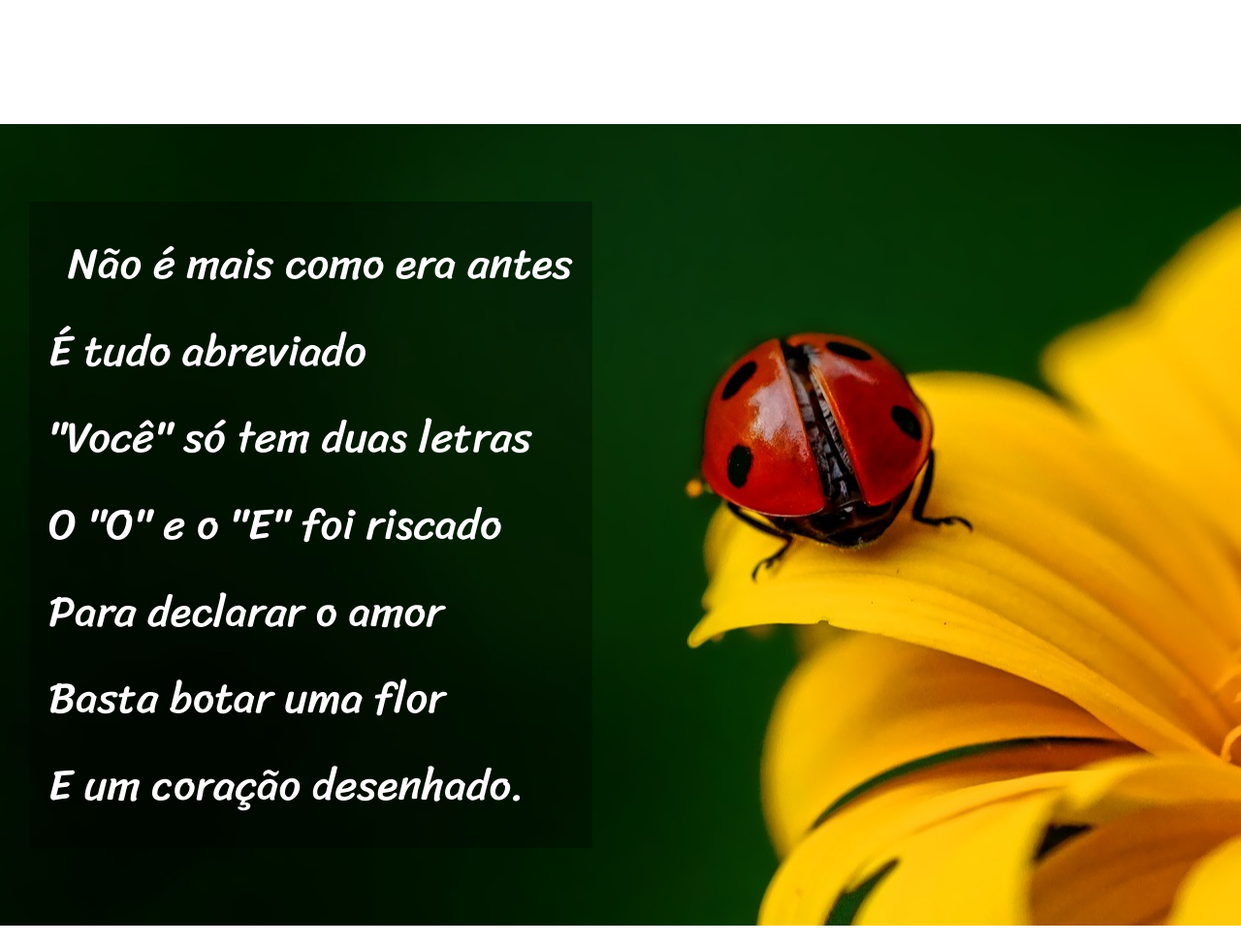
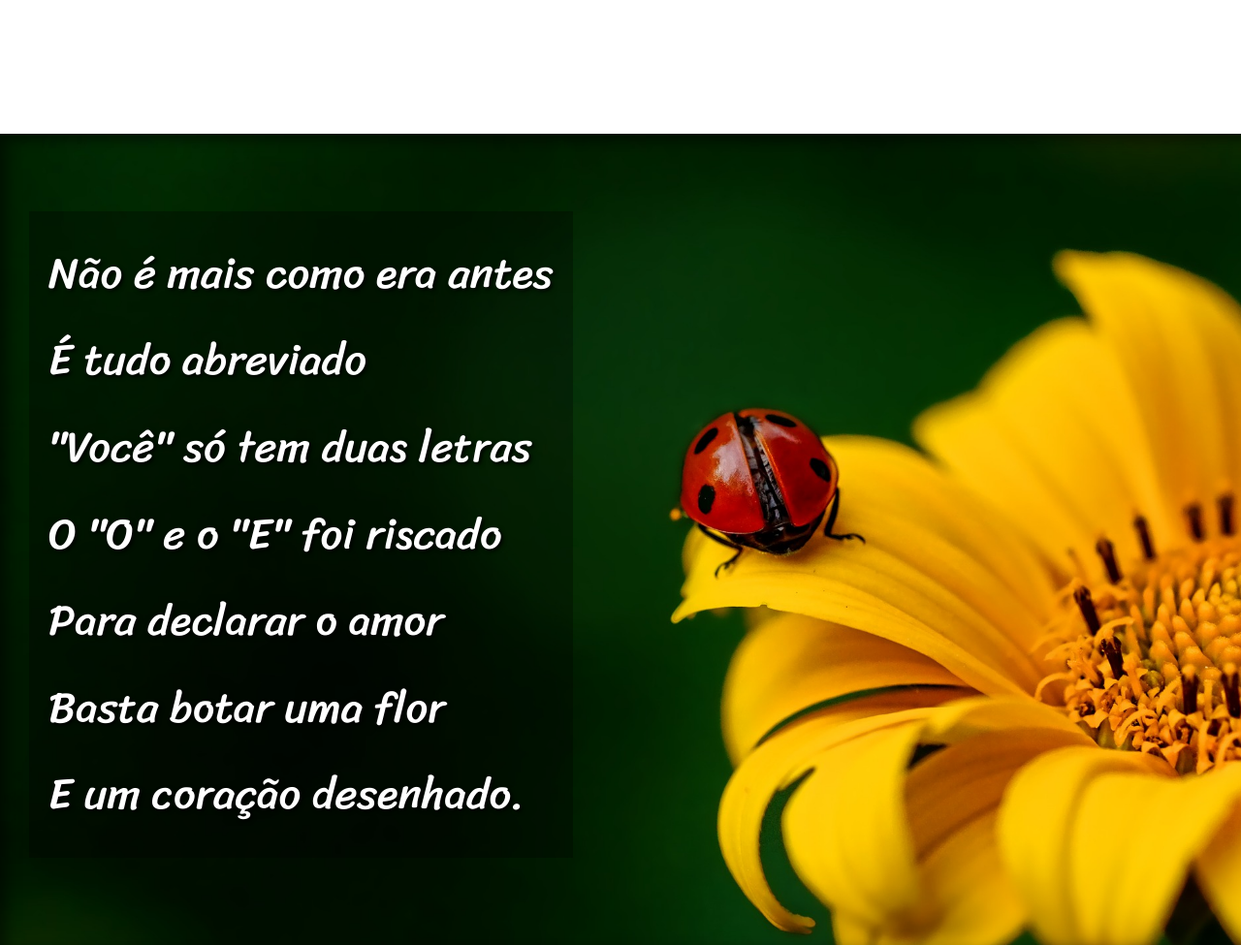
Before and after one commit to Luiz-felixxx/projeto-cordel, a plain HTML site: page index.html in a window 1280 px wide. Shown: the part 945-1920 px from the top of the page at 97% size. Drawn offline with Linux system fonts and the light colour scheme.

Commit message:
alteração em algumas partes

```diff
--- a/style.css
+++ b/style.css
@@ -56,10 +56,9 @@ section {
     background-color: white;
     line-height: 2em;
     padding-top: 10vh;
-    padding-bottom: 10vh;
+    padding-bottom: 2em;
     padding-left: 30px;
     font-size: 3.5vw;
-
 }
 
 section.normal > p {
@@ -73,8 +72,10 @@ section.normal > p {
     color: white;
     min-height: 70vh;
     width: 100%;
+    background-size: cover;
     background-attachment: fixed;
     background-position: center center;
+    box-shadow: inset 6px 6px 15px 0px rgba(0, 0, 0, 0.555);
 }
 
 .imagem02 {
@@ -83,25 +84,28 @@ section.normal > p {
     color: white;
     min-height: 70vh;
     width: 100%;
+    background-size: cover;
     background-attachment: fixed;
     background-position: left center;
+    box-shadow: inset 6px 6px 15px 0px rgba(0, 0, 0, 0.473);
+
 
 }
 
 
 section.imagem01>p {
     background-color: rgba(0, 0, 0, 0.301);
-    text-indent: 20px;
     padding: 20px;
     display: inline-block;
+    text-shadow: 2px 2px 4px black;
 
 }
 
 section.imagem02>p {
     background-color: rgba(0, 0, 0, 0.301);
-    text-indent: 20px;
     padding: 20px;
     display: inline-block;
+    text-shadow: 2px 2px 4px black;
 
 
 }
```
